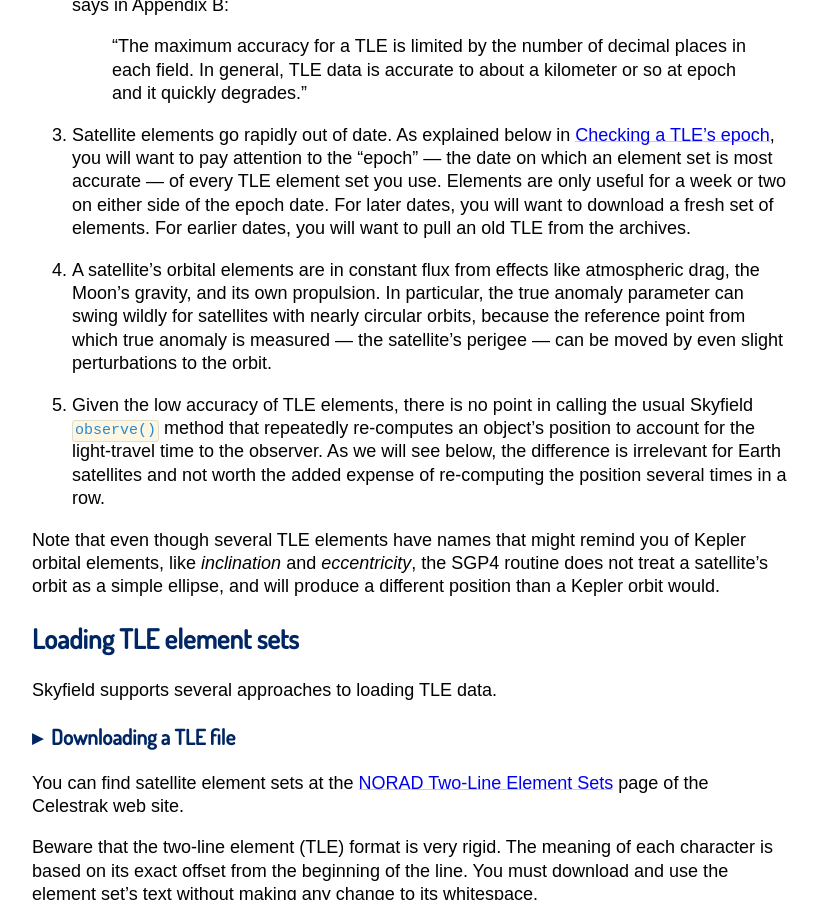
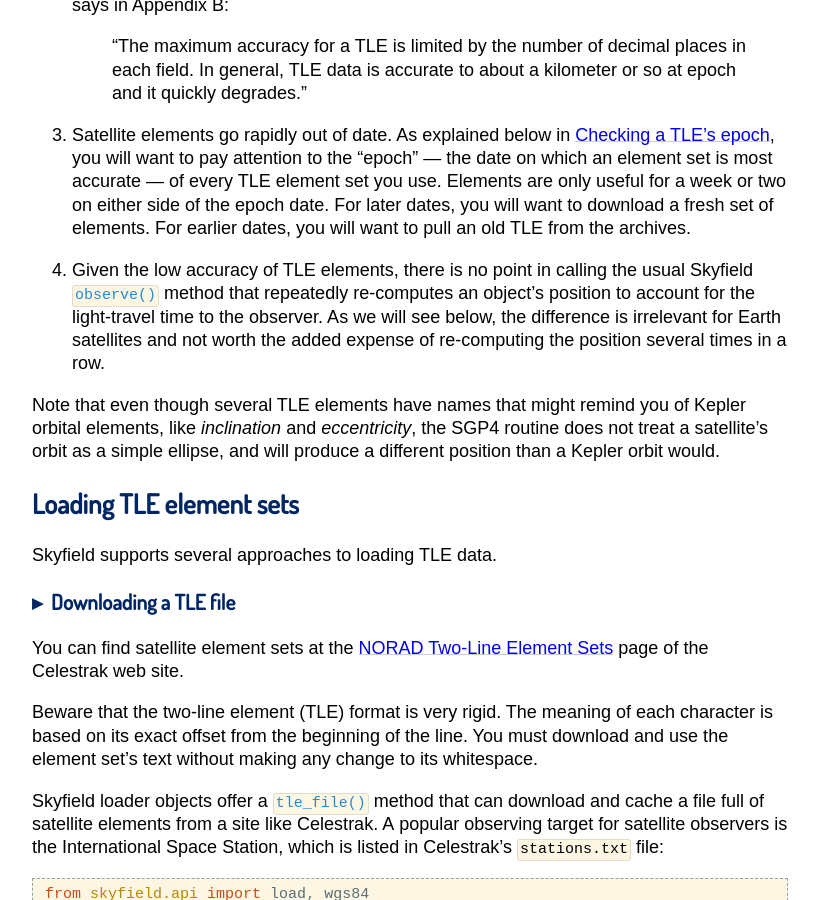
Before and after one commit to skyfielders/python-skyfield, a Sphinx documentation site: the page built from documentation/earth-satellites.rst, in a window 1280 px wide and 900 px high, scrolled down 443 px. Shown: the whole window, without its empty margins (230-1049 px from the left). Built offline with Sphinx 7.4.7, drawn with Linux system fonts in a browser that asks for light colours; some web fonts are replaced.

Commit message:
Simplify Earth-satellite intro: drop obscure point
I really shouldn’t have added this obscure point here.  I probably did
it because I’m not sure where it belongs.  Let’s wait and see if anyone
else ever needs this explained, in which case we’ll find a new home for it.

```diff
--- a/documentation/earth-satellites.rst
+++ b/documentation/earth-satellites.rst
@@ -45,16 +45,7 @@ for artificial satellites in Earth orbit:
    For earlier dates,
    you will want to pull an old TLE from the archives.
 
-4. A satellite’s orbital elements are in constant flux
-   from effects like atmospheric drag, the Moon’s gravity,
-   and its own propulsion.
-   In particular, the true anomaly parameter can swing wildly
-   for satellites with nearly circular orbits,
-   because the reference point from which true anomaly is measured —
-   the satellite’s perigee —
-   can be moved by even slight perturbations to the orbit.
-
-5. Given the low accuracy of TLE elements,
+4. Given the low accuracy of TLE elements,
    there is no point in calling the usual Skyfield
    :meth:`~skyfield.positionlib.Barycentric.observe()` method
    that repeatedly re-computes an object’s position
```
